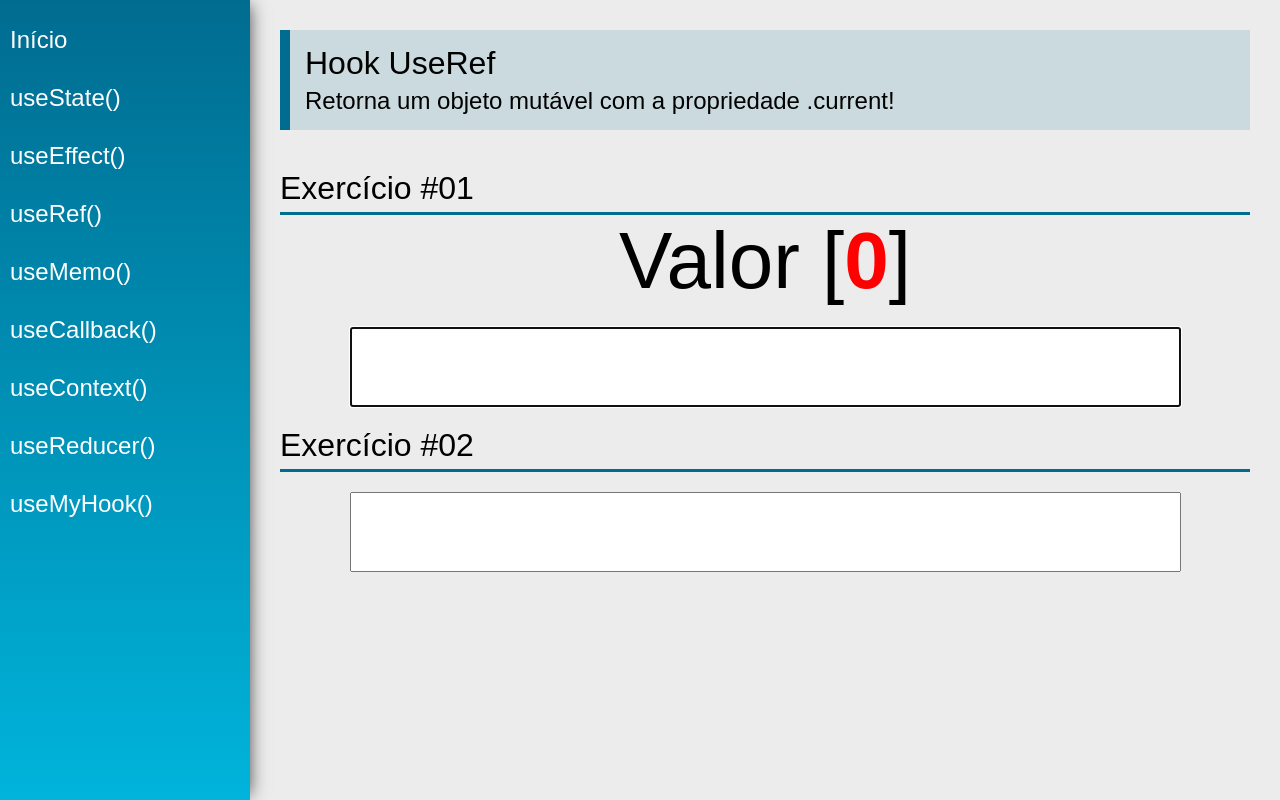
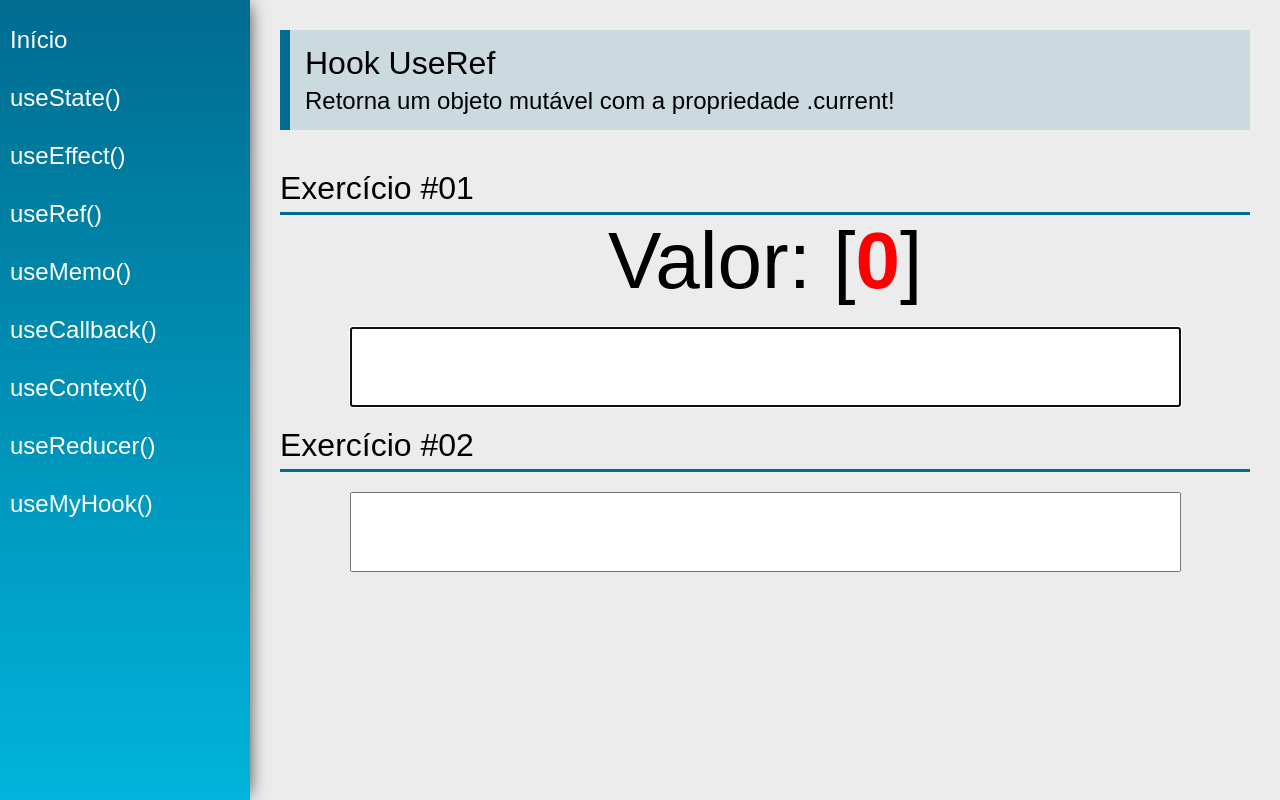
Before and after one commit to LuisLimaIt/hooks, a React (Create React App) app: page /useRef in a window 1280 px wide. Built offline with nearby package versions, Linux system fonts and the light colour scheme.

Commit message:
merge function challenge

```diff
--- a/src/views/examples/UseRef.jsx
+++ b/src/views/examples/UseRef.jsx
@@ -3,7 +3,7 @@ import PageTitle from '../../components/layout/PageTitle'
 import SectionTitle from '../../components/layout/SectionTitle'
 
 const merge = (s1, s2) => {
-    return s1 + s2
+    return [...s1].map((e, i) => `${e}${s2[i] || ""}`).join("");
 }
 
 const UseRef = (props) => {
@@ -36,7 +36,7 @@ const UseRef = (props) => {
             <SectionTitle title="Exercício #01"></SectionTitle>
             <div className="center">
                 <div>
-                    <span className="text">Valor</span>
+                    <span className="text">Valor: </span>
                     <span className="text">{merge(value1,value2)} [</span>
                     <span className="text red">{count.current}</span>
                     <span className="text">]</span>
```
